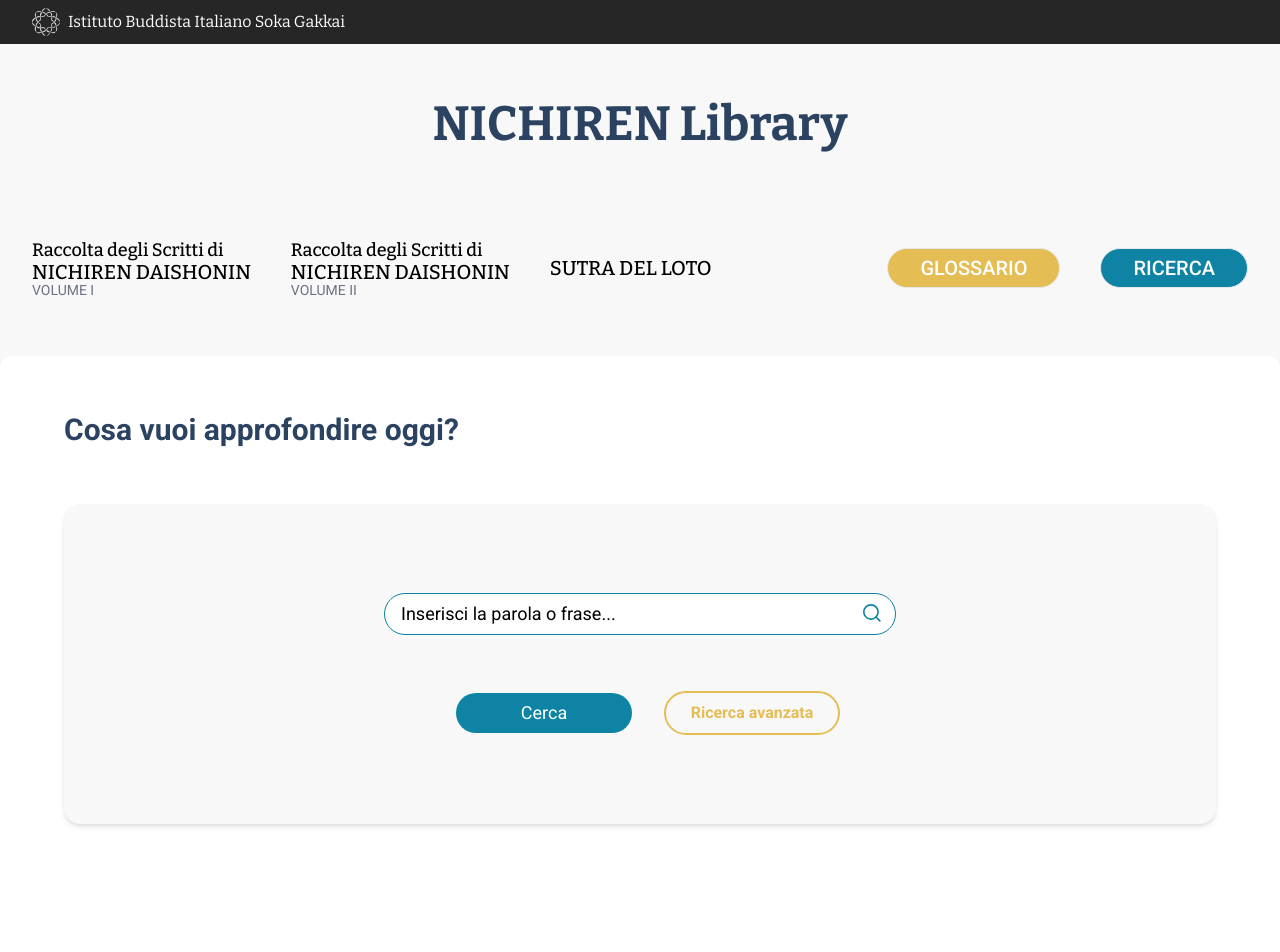
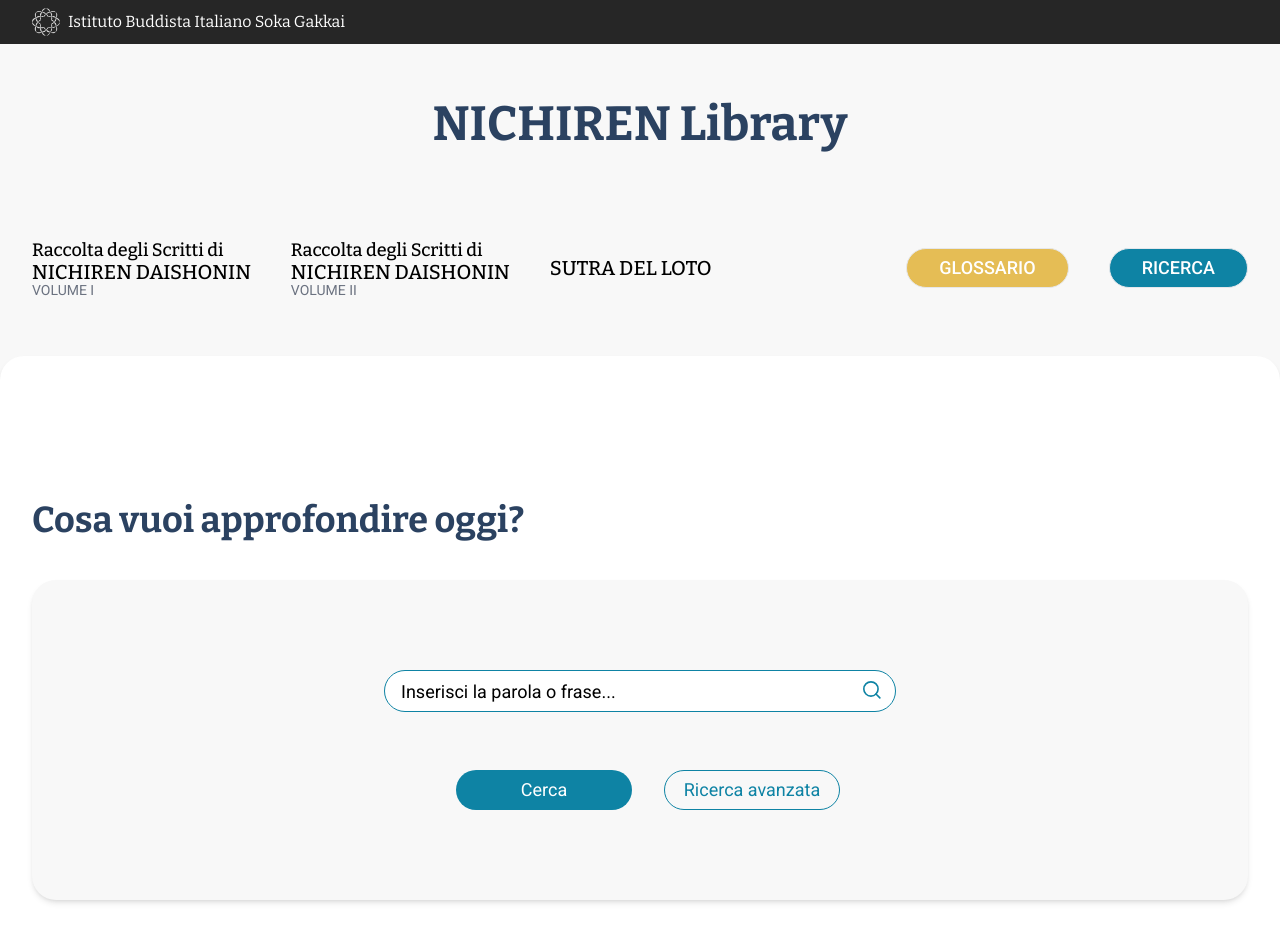
Before and after one commit to upalatucci/biblioteca-nextjs, a Next.js app: page /ricerca in a window 1280 px wide. Shown: the top 952 px of the page. Built offline with nearby package versions, Linux system fonts and the light colour scheme.

Commit message:
Fix: style articolo aperto + simple research

```diff
--- a/components/Navbar/HomeNavbar.tsx
+++ b/components/Navbar/HomeNavbar.tsx
@@ -116,13 +116,13 @@ const HomeNavbar = () => {
           </div>
           <span className="hidden lg:flex gap-10">
             <Link href="/glossario" passHref>
-              <a className="btn bg-customYellow hover:bg-customYellowHover text-white text-xl px-8 h-10 block border rounded-3xl font-medium font-sans flex items-center">
+              <a className="btn bg-customYellow hover:bg-customYellowHover text-white text-lg px-8 h-10 block border rounded-3xl font-medium font-sans flex items-center">
                 <span>GLOSSARIO</span>
               </a>
             </Link>
 
             <Link href="/ricerca" passHref>
-              <a className="btn bg-primary hover:bg-primaryHover text-white text-xl px-8 h-10 block border rounded-3xl font-medium font-sans flex items-center">
+              <a className="btn bg-primary hover:bg-primaryHover text-white text-lg px-8 h-10 block border rounded-3xl font-medium font-sans flex items-center">
                 <span>RICERCA</span>
               </a>
             </Link>
--- a/components/ParagraphWithNotes.tsx
+++ b/components/ParagraphWithNotes.tsx
@@ -12,14 +12,16 @@ const Note: React.FC<NoteProps> = ({ onClose, note, noteIndex }) => {
   return (
     <li
       id={`note-text-${noteIndex + 1}`}
-      className="paragraph-notes relative rounded-3xl text-secondary bg-white pl-4 pr-12 py-4 mb-4 shadow-md"
+      className="text-lg relative rounded-3xl text-secondary bg-white pl-4 pr-12 py-4 mb-4 shadow-md pr-10"
     >
+
       <button
-        className="text-primary border border-grey-500 bg-defaultBg text-xs p-1 w-7 h-7 shadow rounded-xl absolute right-4 font-sans hover:shadow-inner"
+        className="absolute right-4 shadow-md hover:shadow-none rounded-3xl w-6"
         onClick={onClose}
       >
-        X
+        <img className="w-full" src="/icons/ico-close.svg"/>
       </button>
+
       <span
         dangerouslySetInnerHTML={{
           __html: note,
@@ -66,7 +68,7 @@ const ParagraphWithNotes: React.FC<ParagraphWithNotesProps> = ({
       <p
         dangerouslySetInnerHTML={{ __html: content }}
         onClick={onNoteClick}
-        className={classNames("my-4", fontSize)}
+        className={classNames("my-4 text-lg", fontSize)}
       />
       <div
         className={classNames("font-sans", { "my-4": notesToShow.length })}
--- a/components/Results/ResultsContainer.tsx
+++ b/components/Results/ResultsContainer.tsx
@@ -12,7 +12,7 @@ import { removeBook, removeRSNDParams } from "./utils";
 import TabFilters from "./TabFilters";
 
 const NoResults = () => (
-  <div className="bg-white shadow-md rounded-xl">
+  <div className="bg-white shadow-md rounded-3xl">
     <div className="px-8 md:px-20 xl:px-0 md:max-w-6xl mx-auto py-20">
       <h2 className="text-3xl md:text-4xl px-4 font-bold">
         Spiacenti nessun risultato trovato
@@ -26,7 +26,7 @@ const removeParams = (routerPath: string, book: string) => {
 };
 
 const NoResultsForThatBook = ({ router }) => (
-  <div className="bg-white shadow-md rounded-xl">
+  <div className="bg-white shadow-md rounded-3xl">
     <div className="px-8 md:px-20 xl:px-0 md:max-w-6xl mx-auto py-20">
       <div className="my-4">
         <h3 className="text-lg px-4 font-bold">
@@ -70,7 +70,7 @@ const ResultsContainer: React.FC<ResultsContainerProps> = ({
   }
 
   return (
-    <div className="bg-white shadow-md rounded-xl">
+    <div className="bg-white shadow-md rounded-3xl">
       <div className="px-8 md:px-20 xl:px-0 md:max-w-6xl mx-auto pt-20">
         <TabFilters />
         <ul className="divide-y-2 divide-dashed mb-10 mx-auto bg-defaultBg  rounded-xl shadow-md  px-4 md:px-10 py-8">
--- a/components/SimpleSearch.tsx
+++ b/components/SimpleSearch.tsx
@@ -29,15 +29,15 @@ const SimpleSearch: FC<SimpleSearchType> = ({ loading }) => {
   }, [router.query.q]);
 
   return (
-    <div className="bg-white py-14 rounded-xl shadow-md mb-20">
-      <form onSubmit={onSubmit} className="mx-auto max-w-6xl pb-10 mb-10">
-        <section className="font-sans">
+    <div className="w-full bg-white rounded-3xl shadow-md py-20 lg:py-32 px-8">
+      <form onSubmit={onSubmit} className="mx-auto max-w-[1400px] pb-10">
+        <section className="">
           <div className="container mx-auto">
-            <h2 className="text-3xl px-4 md:px-0 font-bold">
+            <h2 className="text-4xl pt-4 pb-10 md:px-0 font-bold">
               Cosa vuoi approfondire oggi?
             </h2>
 
-            <div className="rounded-2xl bg-defaultBg p-4 md:p-8 my-14 shadow-md flex flex-col items-center justify-evenly h-80">
+            <div className="rounded-3xl bg-defaultBg p-4 md:p-8 shadow-md flex flex-col items-center justify-evenly h-80">
               <SearchInput
                 value={searchText}
                 onChange={(e) => setSearchText(e.target.value)}
@@ -46,7 +46,7 @@ const SimpleSearch: FC<SimpleSearchType> = ({ loading }) => {
               />
               <div className="flex flex-wrap gap-4 items-center justify-center">
                 <button
-                  className="btn font-sans bg-primary hover:bg-primaryHover rounded-3xl w-40 md:w-44 h-10 text-white text-lg mx-4"
+                  className="btn font-sans bg-primary hover:bg-primaryHover rounded-3xl w-50 md:w-44 h-10 text-white text-lg mx-4"
                   type="submit"
                 >
                   <div className="flex items-center justify-center">
@@ -56,7 +56,7 @@ const SimpleSearch: FC<SimpleSearchType> = ({ loading }) => {
                 </button>
 
                 <Link href="/ricerca-avanzata" passHref>
-                  <a className="btn border-customYellow border-2 text-customYellow hover:bg-customYellow hover:text-white font-bold rounded-3xl text-center font-sans py-2 w-40 md:w-44 whitespace-pre">
+                  <a className=" h-10 flex justify-center items-center btn border border-primary text-primary hover:bg-white rounded-3xl text-center text-lg font-sans py-2 w-50 md:w-44 whitespace-pre">
                     Ricerca avanzata
                   </a>
                 </Link>
--- a/pages/ricerca/index.tsx
+++ b/pages/ricerca/index.tsx
@@ -18,9 +18,10 @@ export default function Ricerca() {
       <HomeNavbar />
       <main>
         <SimpleSearch loading={isLoading} />
-
+        <section className="py-20 lg:py-32 px-8">
+        <div className="container min-h-[50vh] mx-auto max-w-[1400px]">
         {searchedPosts && (
-          <h3 className="text-2xl font-bold text-primary mx-auto px-8 md:px-20 xl:px-0 md:max-w-6xl mb-10">
+          <h3 className="text-4xl md:text-3xl text-primary font-bold mb-8">
             Abbiamo trovato
           </h3>
         )}
@@ -53,6 +54,8 @@ export default function Ricerca() {
           totalResults={totalResults}
           loading={isLoading}
         />
+        </div>
+        </section>
       </main>
       <Footer />
     </>
--- a/pages/rsnd/[slug].tsx
+++ b/pages/rsnd/[slug].tsx
@@ -99,7 +99,7 @@ export default function PostPage({ post }) {
               {(highlightedPost?.acf?.acf_luogo ||
                 highlightedPost?.acf?.acf_data ||
                 highlightedPost?.acf?.acf_destinatario.length !== 0) && (
-                <p className="text-primary font-sans">
+                <p className="text-primary font-sans text-lg">
                   {highlightedPost?.acf?.acf_luogo},{" "}
                   {highlightedPost?.acf?.acf_data}. Indirizzata a{" "}
                   {highlightedPost?.acf?.acf_destinatario.join(", ")}.
@@ -137,7 +137,7 @@ export default function PostPage({ post }) {
 
                   {highlightedPost?.acf?.acf_note && (
                     <div id="note">
-                      <h3 className="text-xl md:text-3xl text-primary font-bold mt-4 mb-6">
+                      <h3 className="text-xl md:text-3xl text-primary font-bold mt-14 mb-6">
                         Note
                       </h3>
                       <div
--- a/pages/sutra-del-loto/[slug].tsx
+++ b/pages/sutra-del-loto/[slug].tsx
@@ -21,6 +21,7 @@ import { SDL_INTRO_CAT_ID } from "@utils/constants";
 
 export default function PostPage({ post }) {
   const router = useRouter();
+
 
   const [highlightedPost, isLoadingHighligh] = useHighlightedPost(post);
 
@@ -88,7 +89,7 @@ export default function PostPage({ post }) {
                       <h3 className="text-xl md:text-3xl text-primary font-bold mt-4 mb-6">
                         Cenni Storici
                       </h3>
-                      <div
+                      <div className="text-lg"
                         dangerouslySetInnerHTML={{
                           __html: highlightedPost.acf.acf_cenni_storici
                             ?.replace("CENNI STORICI – ", "")
@@ -103,7 +104,7 @@ export default function PostPage({ post }) {
                       <h3 className="text-xl md:text-3xl text-primary font-bold mt-4 mb-6">
                         Note
                       </h3>
-                      <div
+                      <div className="text-lg"
                         dangerouslySetInnerHTML={{
                           __html: highlightedPost.acf.acf_note,
                         }}
```
Also changed, not shown: components/PostMenu.tsx (+9 -9 lines), public/icons/ico-close.svg (added).
